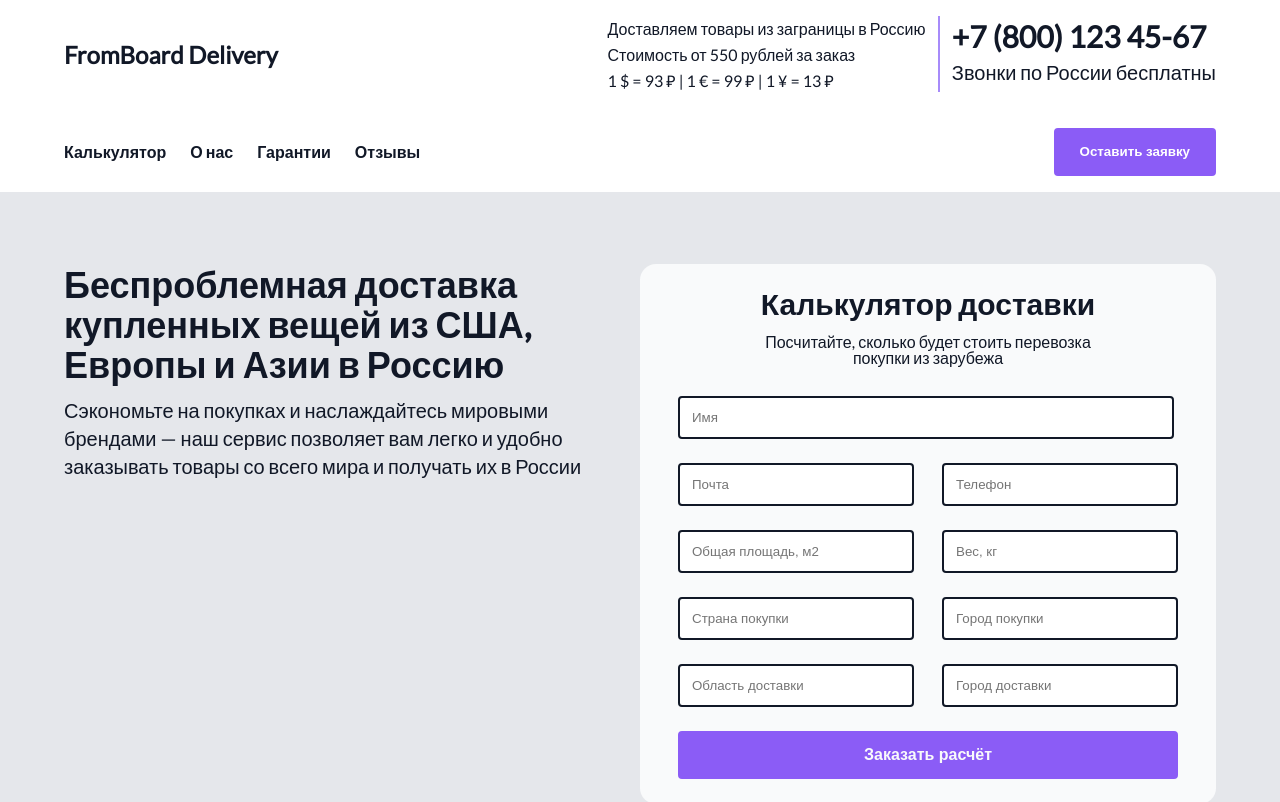
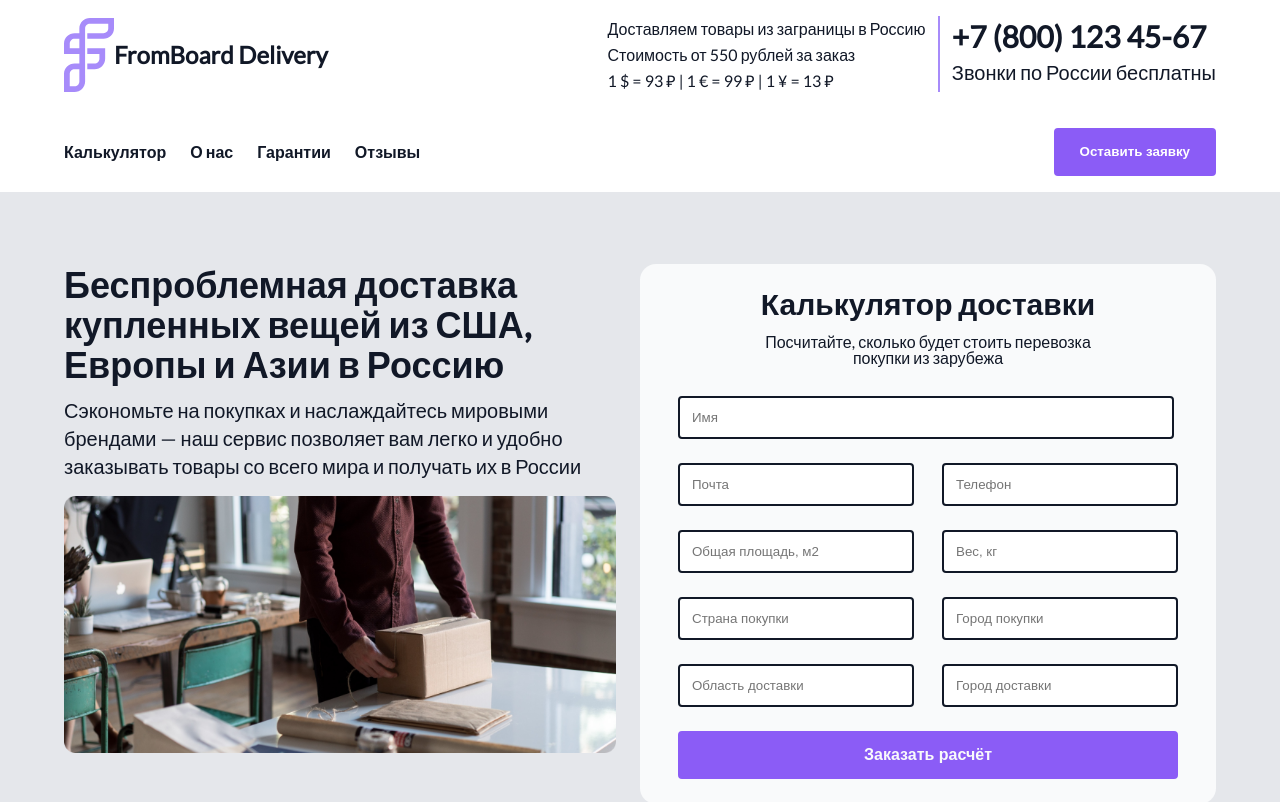
Before and after one commit to nespidorassveta/FromBoard-Delivery, a plain HTML site: page index.html in a window 1280 px wide. Shown: the top 802 px of the page. Drawn offline with nearby package versions, Linux system fonts and the light colour scheme; the site is published under a folder, as on GitHub Pages, so addresses that start at the root find nothing.

Commit message:
img commit

```diff
--- a/index.html
+++ b/index.html
@@ -22,7 +22,7 @@
         <div class="navbar">
           <div class="navbartop">
             <div class="navbarlogo">
-              <img src="/img/logo.svg" alt="" />
+              <img src="./img/logo.svg" alt="" />
               <a href="" class="logotxt">FromBoard Delivery</a>
             </div>
             <div class="navbar_delivery">
@@ -78,7 +78,7 @@
               мира и получать их в России
             </p>
             <div class="calc-img">
-              <img src="/img/Rectangle 2.png" alt="" />
+              <img src="./img/Rectangle 2.png" alt="" />
             </div>
           </div>
           <div class="calculator">
```
